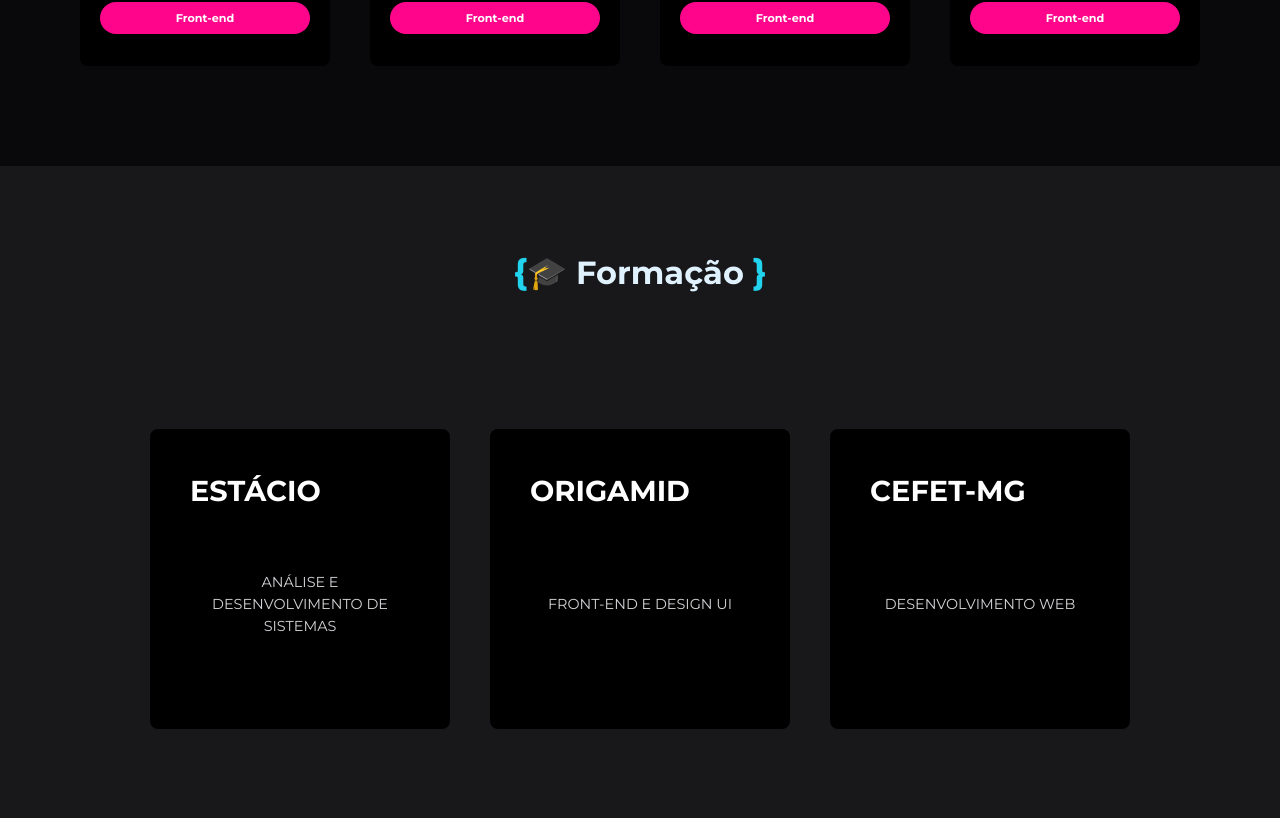
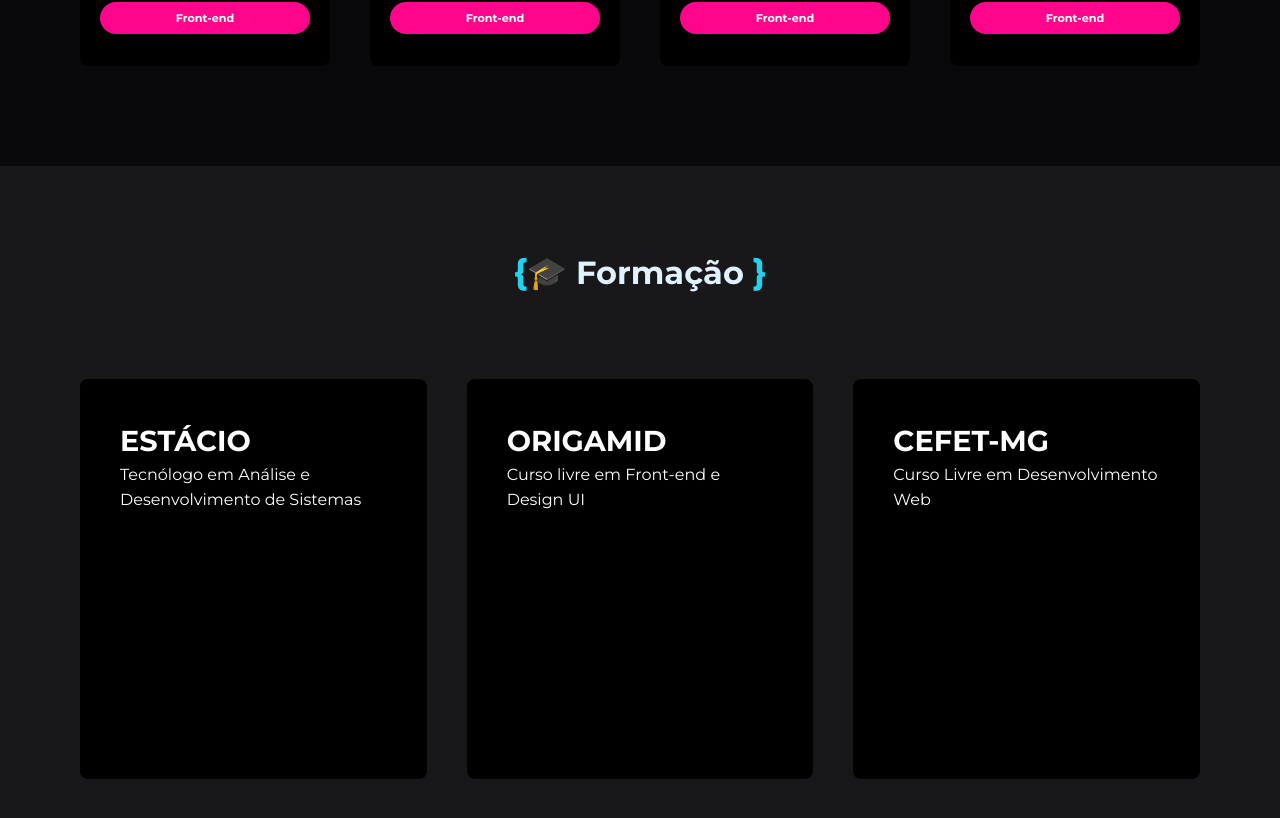
Before and after one commit to pedromakaveli/portfolio, a Vue app: page / in a window 1280 px wide. Shown: the part 1789-2607 px from the top of the page. Built offline with nearby package versions, Linux system fonts and the light colour scheme.

Commit message:
Add type of course on formaction cards

```diff
--- a/src/components/formacaoSection.vue
+++ b/src/components/formacaoSection.vue
@@ -6,14 +6,19 @@
                 <span class="text-cyan-400 text-[2.2rem]">{</span>🎓 Formação <span class="text-cyan-400 text-[2.2rem]">}</span></h1>
 
                 <div class="flex justify-center content-center items-center min-h-[70vh] gap-10">
-                    <div v-for="(formacao, index) in formacao" :key="index" class="flex flex-col gap-2 h-[300px] w-[300px] px-10 py-10 course bg-black rounded-lg">
-                        <h1 :class="{
-                                'detail-blue': formacao.instituicao === 'Estácio' || formacao.instituicao === 'CEFET-MG',
-                                'detail-purple': formacao.instituicao === 'Origamid'
-                            }" class="flex-grow text-white text-[1.8rem] font-montserrat uppercase font-bold">
-                            {{formacao.instituicao}}
-                        </h1>
-                        <h2 class="text-center flex-grow text-zinc-300 text-[0.90rem] font-montserrat uppercase">{{formacao.curso}}</h2>
+                    <div v-for="(formacao, index) in formacao" :key="index" class="flex flex-col gap-2 h-[400px] w-[400px] px-10 py-10 course bg-black rounded-lg hover:scale-[105%] ease-in-out duration-150">
+
+                        <div class="flex-grow cursor-pointer">
+                            <h1 :class="{
+                                    'detail-blue estacio-title': formacao.instituicao === 'Estácio' || formacao.instituicao === 'CEFET-MG',
+                                    'detail-purple origamid-title': formacao.instituicao === 'Origamid'
+                                }" class="flex-grow text-white text-[1.8rem] font-montserrat uppercase font-bold">
+                                {{formacao.instituicao}}
+
+                            </h1>
+
+                            <span class="text-white font-montserrat text-[1rem]">{{formacao.tipo}} em {{formacao.curso}}</span>
+                        </div>
                     </div>
 
                 </div>
@@ -29,9 +34,9 @@
     data() {
         return {
             formacao: [
-                {'curso': 'Análise e Desenvolvimento de Sistemas', 'instituicao': 'Estácio'},
-                {'curso': 'Front-end e Design UI', 'instituicao': 'Origamid'},
-                {'curso': 'Desenvolvimento Web', 'instituicao': 'CEFET-MG'},
+                {'curso': 'Análise e Desenvolvimento de Sistemas', 'instituicao': 'Estácio', 'tipo': 'Tecnólogo'},
+                {'curso': 'Front-end e Design UI', 'instituicao': 'Origamid', 'tipo': 'Curso livre'},
+                {'curso': 'Desenvolvimento Web', 'instituicao': 'CEFET-MG', 'tipo': 'Curso Livre'},
             ],
 
             schoolSelected: []
```
